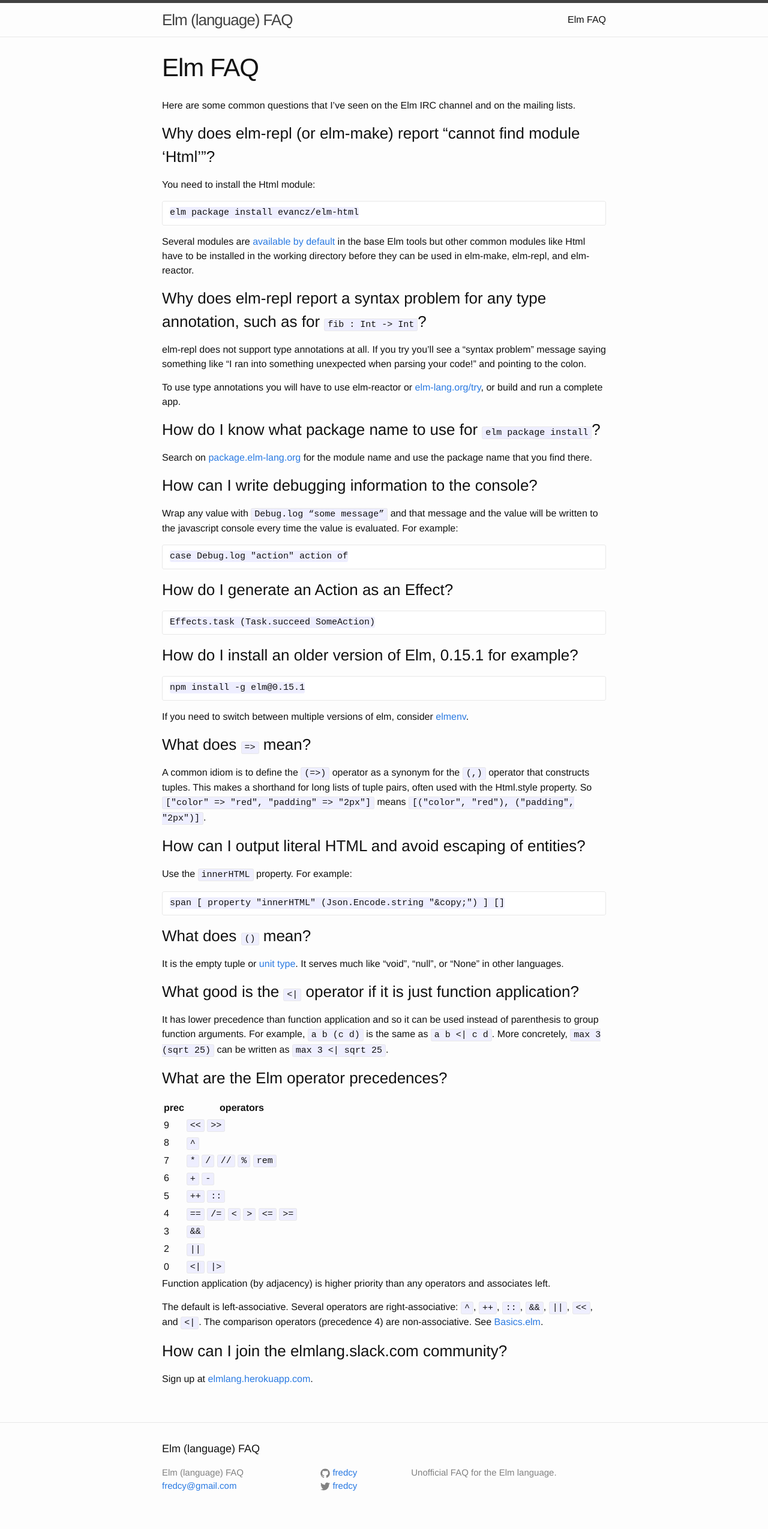
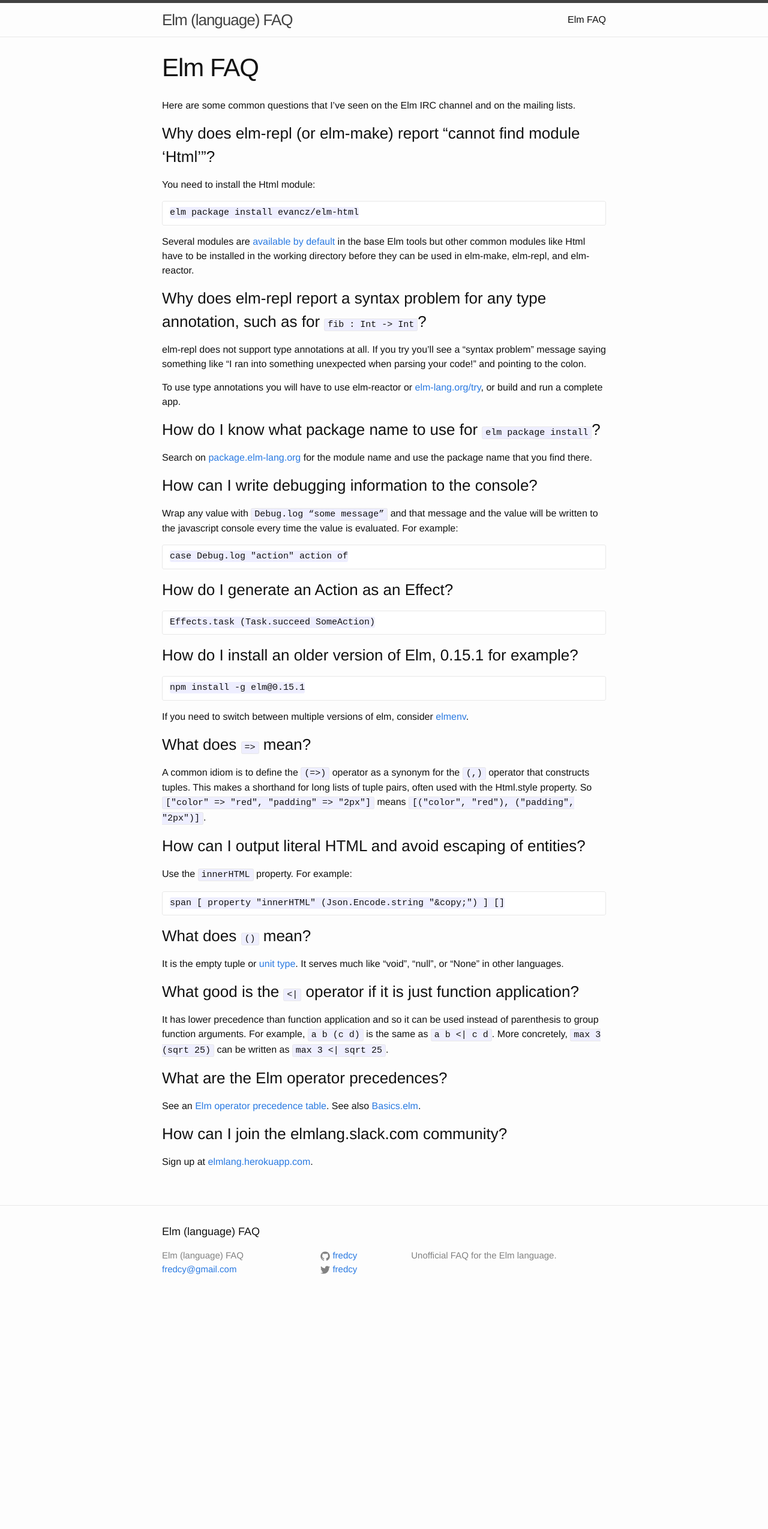
Before and after one commit to gunnarahlberg/elm-faq, a Jekyll site: the page built from index.md, in a window 1280 px wide. Shown: the whole page at 60% size. Built offline with Jekyll 4.4.1, drawn with Linux system fonts in a browser that asks for light colours; after the commit the page ends 2187 px from its top, so only the background shows below that.

Commit message:
Move operator precedence out to separate HTML file

```diff
--- /dev/null
+++ b/_sass/_custom.scss
@@ -0,0 +1,5 @@
+.precedence {
+    td { padding: .5em; border-right: 1px solid lightgrey; }
+    tr { margin: 0; padding: 0; }
+    border-collapse: collapse;
+}
--- a/css/main.scss
+++ b/css/main.scss
@@ -46,4 +46,5 @@
         "base",
         "layout",
         "syntax-highlighting"
+        , "custom"
 ;
--- a/index.md
+++ b/index.md
@@ -53,25 +53,8 @@
 
 ### What are the Elm operator precedences?
 
-prec | operators
----- | ---------
-  9  | `<<` `>>`
-  8  | `^`
-  7  | `*` `/` `//` `%` `rem`
-  6  | `+` `-`
-  5  | `++` `::`
-  4  | `==` `/=` `<` `>` `<=` `>=`
-  3  | `&&`
-  2  | `||`
-  0  | `<|` `|>`
-
-<!-- TODO: indicate associativity in the table? -->
-
-Function application (by adjacency) is higher priority than any operators and associates left.
-
-The default is left-associative.
-Several operators are right-associative: `^`, `++`, `::`, `&&`, `||`, `<<`, and `<|`.
-The comparison operators (precedence 4) are non-associative. See [Basics.elm](https://github.com/elm-lang/core/blob/master/src/Basics.elm).
+See an [Elm operator precedence table](operators.html).
+See also [Basics.elm](https://github.com/elm-lang/core/blob/master/src/Basics.elm).
 
 ### How can I join the elmlang.slack.com community?
 Sign up at [elmlang.herokuapp.com](http://elmlang.herokuapp.com/).
```
Also changed, not shown: operators.html (added, +72 -0 lines).
